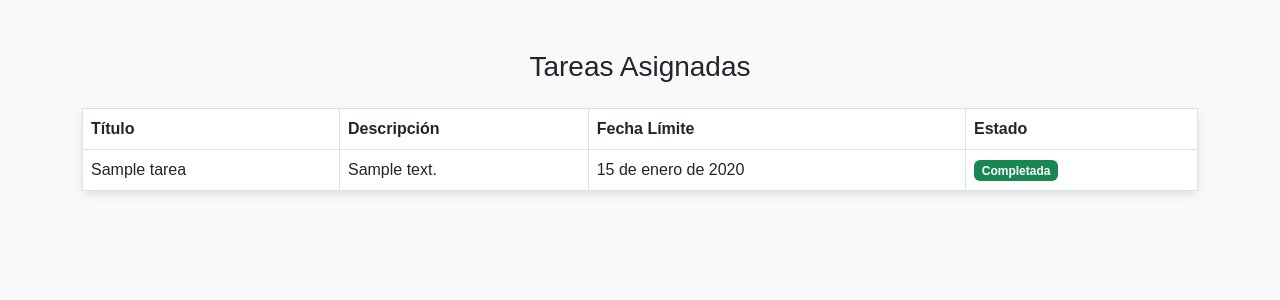
After one commit to EricksonSaurio/DMM, a Django app: page /directora/listar_tareas/ in a window 1280 px wide. The commit adds this page. Shown: the top 300 px of the page. Run offline with Django 5.2, Linux system fonts and the light colour scheme; a user stored in the database is signed in; tables that the repository leaves empty hold one stand-in row (values such as "Sample post").

Commit message:
se agrega la seccion para asignar tareas

```diff
--- a/directora/models.py
+++ b/directora/models.py
@@ -71,3 +71,20 @@ def dashboard_proyectos(request):
         'proyectos_en_progreso': proyectos_en_progreso,
         'proyectos_terminados': proyectos_terminados
     })
+
+class Tarea(models.Model):
+    titulo = models.CharField(max_length=200)
+    descripcion = models.TextField()
+    fecha_limite = models.DateField()
+    asignada_a = models.ForeignKey(User, on_delete=models.CASCADE, related_name='tareas_asignadas')
+    completada = models.BooleanField(default=False)
+    fecha_creacion = models.DateTimeField(auto_now_add=True)
+
+    def __str__(self):
+        return self.titulo
+
+class Notificacion(models.Model):
+    usuario = models.ForeignKey(User, on_delete=models.CASCADE)
+    mensaje = models.TextField()
+    leida = models.BooleanField(default=False)
+    fecha = models.DateTimeField(auto_now_add=True)
--- /dev/null
+++ b/directora/templates/directora/listar_tareas.html
@@ -0,0 +1,80 @@
+<!DOCTYPE html>
+<html lang="es">
+<head>
+    <meta charset="UTF-8">
+    <meta http-equiv="X-UA-Compatible" content="IE=edge">
+    <meta name="viewport" content="width=device-width, initial-scale=1.0">
+    <title>Lista de Tareas</title>
+
+    <!-- Bootstrap CSS -->
+    <link href="https://cdn.jsdelivr.net/npm/bootstrap@5.3.0/dist/css/bootstrap.min.css" rel="stylesheet">
+
+    <style>
+        body {
+            background-color: #f8f9fa;
+            font-family: 'Arial', sans-serif;
+        }
+        .container {
+            margin-top: 50px;
+        }
+        table {
+            background-color: #fff;
+            border-radius: 8px;
+            box-shadow: 0 4px 10px rgba(0, 0, 0, 0.1);
+            width: 100%;
+            text-align: left;
+        }
+        th, td {
+            padding: 15px;
+        }
+        th {
+            background-color: #007bff;
+            color: white;
+        }
+        tr:nth-child(even) {
+            background-color: #f2f2f2;
+        }
+    </style>
+</head>
+<body>
+
+    <div class="container">
+        <h3 class="text-center mb-4">Tareas Asignadas</h3>
+
+        <!-- Tabla de tareas -->
+        <table class="table table-bordered">
+            <thead>
+                <tr>
+                    <th>Título</th>
+                    <th>Descripción</th>
+                    <th>Fecha Límite</th>
+                    <th>Estado</th>
+                </tr>
+            </thead>
+            <tbody>
+                {% for tarea in tareas %}
+                    <tr>
+                        <td>{{ tarea.titulo }}</td>
+                        <td>{{ tarea.descripcion }}</td>
+                        <td>{{ tarea.fecha_limite }}</td>
+                        <td>
+                            {% if tarea.completada %}
+                                <span class="badge bg-success">Completada</span>
+                            {% else %}
+                                <span class="badge bg-warning">Pendiente</span>
+                            {% endif %}
+                        </td>
+                    </tr>
+                {% empty %}
+                    <tr>
+                        <td colspan="4" class="text-center">No tienes tareas asignadas</td>
+                    </tr>
+                {% endfor %}
+            </tbody>
+        </table>
+    </div>
+
+    <!-- Bootstrap JS -->
+    <script src="https://cdn.jsdelivr.net/npm/bootstrap@5.3.0/dist/js/bootstrap.bundle.min.js"></script>
+</body>
+</html>
--- a/directora/urls.py
+++ b/directora/urls.py
@@ -23,5 +23,6 @@ urlpatterns = [
     path('dashboard/', views.dashboard_proyectos, name='dashboard_proyectos'),
     path('exportar_proyectos_excel/', views.exportar_proyectos_excel, name='exportar_proyectos_excel'),
     path('exportar_proyectos_excel_grafico/', views.exportar_proyectos_excel_con_grafico, name='exportar_proyectos_excel_grafico'),
-
+    path('asignar_tarea/', views.asignar_tarea, name='asignar_tarea'),
+    path('listar_tareas/', views.listar_tareas, name='listar_tareas'),
 ]
--- a/directora/views.py
+++ b/directora/views.py
@@ -18,6 +18,10 @@ from .models import Proyecto
 from directora.models import Empleado
 from .forms import EmpleadoForm
 from django.http import JsonResponse
+from django.contrib import messages
+from .models import Tarea
+from django.core.mail import send_mail
+from .models import Notificacion
 
 def obtener_rol(user):
     if user.groups.filter(name='Directora').exists():
@@ -339,3 +343,46 @@ def exportar_proyectos_excel_con_grafico(request):
     # Guardar el archivo Excel en la respuesta
     wb.save(response)
     return response
+
+def asignar_tarea(request):
+    if request.method == 'POST':
+        titulo = request.POST.get('titulo')
+        descripcion = request.POST.get('descripcion')
+        fecha_limite = request.POST.get('fecha_limite')
+        empleado_id = request.POST.get('empleado')
+        empleado = User.objects.get(id=empleado_id)
+
+        tarea = Tarea.objects.create(
+            titulo=titulo,
+            descripcion=descripcion,
+            fecha_limite=fecha_limite,
+            asignada_a=empleado
+        )
+
+        # Enviar notificación por correo
+        enviar_notificacion_correo(empleado.email, tarea)
+
+        messages.success(request, f'Tarea "{titulo}" asignada correctamente a {empleado.username}')
+
+        return redirect('listar_tareas.html')
+
+    empleados = User.objects.filter(groups__name__in=['Asistente', 'Técnica de Campo'])
+    return render(request, 'directora/asignar_tarea.html', {'empleados': empleados})
+
+def mostrar_notificaciones(request):
+    notificaciones = Notificacion.objects.filter(usuario=request.user, leida=False)
+    return render(request, 'directora/notificaciones.html', {'notificaciones': notificaciones})
+
+from django.conf import settings
+
+
+def enviar_notificacion_correo(correo, tarea):
+    asunto = f'Nueva tarea asignada: {tarea.titulo}'
+    mensaje = f'Hola,\n\nSe te ha asignado una nueva tarea: {tarea.titulo}\nDescripción: {tarea.descripcion}\nFecha límite: {tarea.fecha_limite}\n\nSaludos,\nEquipo DMM'
+    email_desde = settings.DEFAULT_FROM_EMAIL
+    send_mail(asunto, mensaje, email_desde, [correo])
+
+@login_required
+def listar_tareas(request):
+    tareas = Tarea.objects.filter(asignada_a=request.user).order_by('fecha_limite')  # Solo las tareas asignadas al usuario actual
+    return render(request, 'directora/listar_tareas.html', {'tareas': tareas})
--- a/inicio/templates/inicio/index.html
+++ b/inicio/templates/inicio/index.html
@@ -28,6 +28,7 @@
                 <li class="nav-item"><a class="nav-link" href="{% url 'dashboard_proyectos'%}">Dashboard Directora</a></li>
                 <li class="nav-item"><a class="nav-link" href="{% url 'menu_gestion_proyectos' %}">Gestión de Proyectos</a></li>
                 <li class="nav-item"><a class="nav-link" href="#">Reportes</a></li>
+                <li class="nav-item"><a class="nav-link" href="{% url 'asignar_tarea' %}">Asignar Tareas</a></li>
             {% elif rol == 'Asistente' %}
                 <li class="nav-item"><a class="nav-link" href="#">Asistencia</a></li>
                 <li class="nav-item"><a class="nav-link" href="#">Documentos</a></li>
```
Also changed, not shown: directora/templates/directora/asignar_tarea.html (added, +88 -0 lines), directora/migrations/0005_notificacion_tarea.py (added), directora/templates/directora/notificaciones.html (added).
